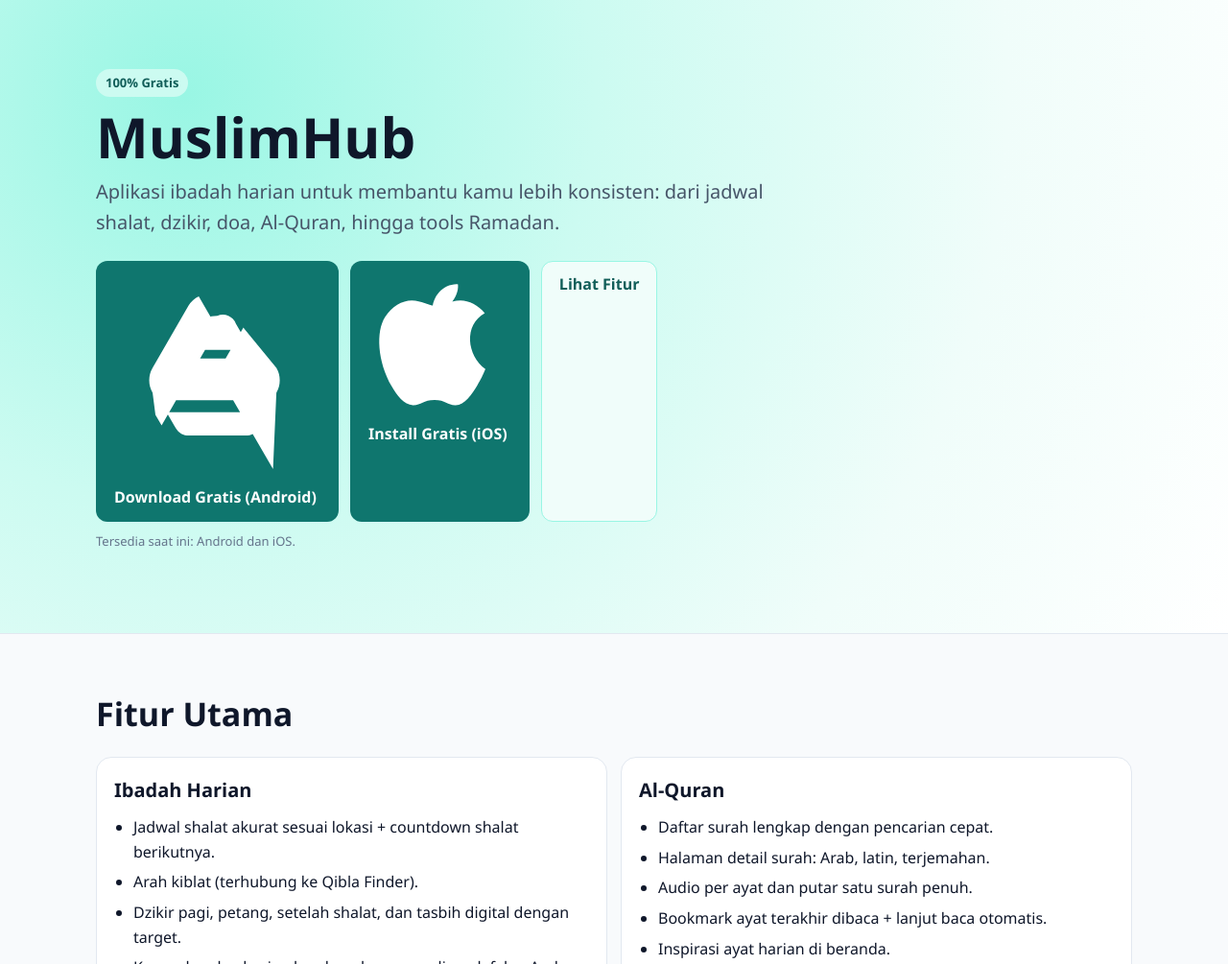
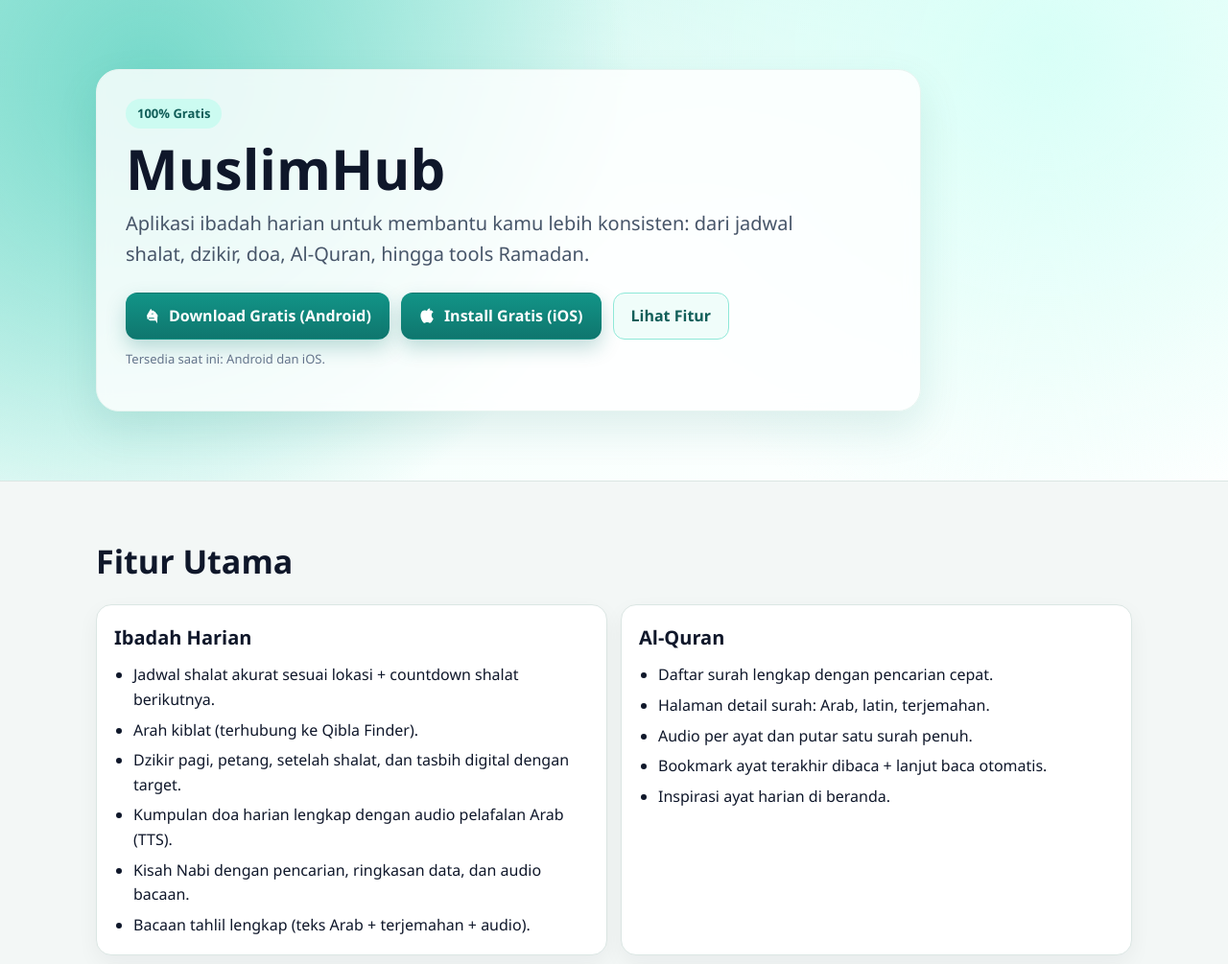
Before and after one commit to FvorY/landing-muslimhub, a plain HTML site: page index.html in a window 1280 px wide. Shown: the top 1005 px of the page at 96% size. Drawn offline with Linux system fonts and the light colour scheme.

Commit message:
update ui

```diff
--- a/styles.css
+++ b/styles.css
@@ -1,12 +1,15 @@
 :root {
-  --bg: #f8fafc;
+  --bg: #f3f7f6;
   --surface: #ffffff;
   --text: #0f172a;
   --muted: #475569;
-  --line: #e2e8f0;
+  --line: #dbe6e3;
   --primary: #0f766e;
   --primary-strong: #115e59;
-  --alt: #ecfeff;
+  --alt: #ebf8f5;
+  --hero-a: #76d9ca;
+  --hero-b: #baf2e8;
+  --hero-c: #f7fffd;
 }
 
 * {
@@ -15,7 +18,7 @@
 
 body {
   margin: 0;
-  font-family: "Segoe UI", Tahoma, Geneva, Verdana, sans-serif;
+  font-family: "Poppins", "Segoe UI", Tahoma, Geneva, Verdana, sans-serif;
   color: var(--text);
   background: var(--bg);
   line-height: 1.6;
@@ -28,14 +31,27 @@
 
 .hero {
   padding: 72px 0;
-  background: radial-gradient(circle at 15% 15%, #99f6e4, #ccfbf1 35%, #f0fdfa 70%, #ffffff 100%);
+  background:
+    radial-gradient(circle at 12% 16%, var(--hero-a), transparent 42%),
+    radial-gradient(circle at 85% 10%, #d8fff7, transparent 44%),
+    linear-gradient(150deg, var(--hero-b) 0%, var(--hero-c) 55%, #ffffff 100%);
   border-bottom: 1px solid var(--line);
+}
+
+.hero-panel {
+  max-width: 860px;
+  padding: 30px;
+  border-radius: 24px;
+  border: 1px solid #e6f4f0;
+  background: rgba(255, 255, 255, 0.82);
+  box-shadow: 0 18px 44px rgba(15, 118, 110, 0.12);
+  backdrop-filter: blur(8px);
 }
 
 .eyebrow {
   display: inline-block;
   margin: 0;
-  padding: 4px 10px;
+  padding: 5px 12px;
   border-radius: 999px;
   font-size: 13px;
   font-weight: 700;
@@ -51,7 +67,7 @@
 
 .subtitle {
   margin: 0;
-  max-width: 760px;
+  max-width: 700px;
   color: var(--muted);
   font-size: clamp(16px, 2.4vw, 20px);
 }
@@ -64,32 +80,49 @@
 }
 
 .btn {
-  display: inline-block;
+  display: inline-flex;
+  align-items: center;
+  justify-content: center;
   text-decoration: none;
   font-weight: 700;
   border-radius: 12px;
   padding: 11px 18px;
   border: 1px solid transparent;
-  transition: 0.2s ease;
+  transition: 0.2s ease, transform 0.2s ease;
+}
+
+.btn-content {
+  display: inline-flex;
+  align-items: center;
+  gap: 8px;
+}
+
+.platform-icon {
+  width: 18px;
+  height: 18px;
+  flex-shrink: 0;
 }
 
 .btn-primary {
   color: #fff;
-  background: var(--primary);
+  background: linear-gradient(180deg, #129487 0%, var(--primary) 100%);
+  box-shadow: 0 9px 20px rgba(15, 118, 110, 0.25);
 }
 
 .btn-primary:hover {
-  background: var(--primary-strong);
+  background: linear-gradient(180deg, #0f8479 0%, var(--primary-strong) 100%);
+  transform: translateY(-1px);
 }
 
 .btn-secondary {
   color: var(--primary-strong);
-  border-color: #99f6e4;
+  border-color: #8fe8d8;
   background: #f0fdfa;
 }
 
 .btn-secondary:hover {
   background: #ccfbf1;
+  transform: translateY(-1px);
 }
 
 .btn-lg {
@@ -129,6 +162,7 @@
   border: 1px solid var(--line);
   border-radius: 16px;
   padding: 18px;
+  box-shadow: 0 8px 22px rgba(15, 23, 42, 0.05);
 }
 
 .card h3 {
@@ -205,4 +239,8 @@
     padding-top: 56px;
     padding-bottom: 56px;
   }
+
+  .hero-panel {
+    padding: 24px 18px;
+  }
 }
```
